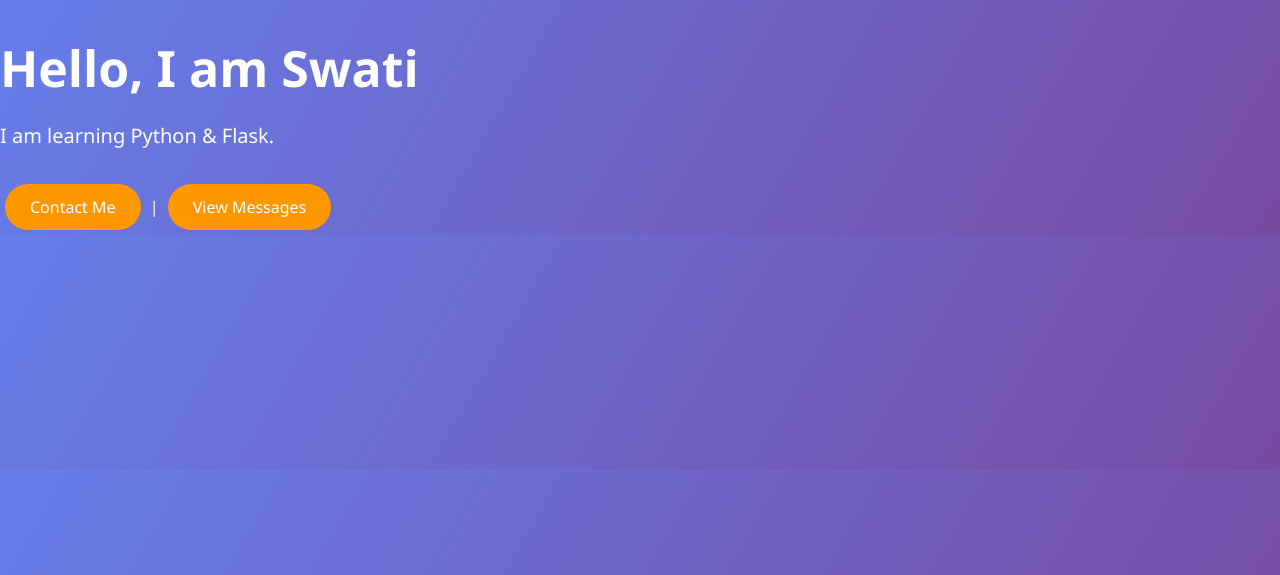
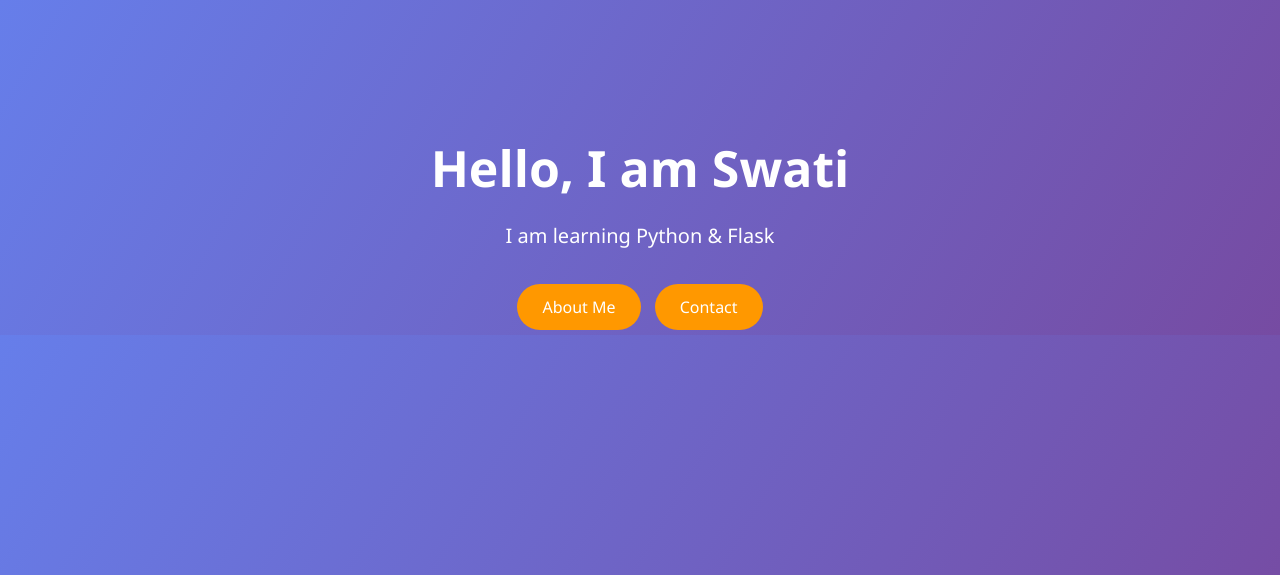
Before and after one commit to swatiJadav/flask-portfolio, a Flask app: page / in a window 1280 px wide. Shown: the top 575 px of the page. Run offline with Flask 3, Linux system fonts and the light colour scheme.

Commit message:
Update index.html

```diff
--- a/templates/index.html
+++ b/templates/index.html
@@ -2,15 +2,17 @@
 <html>
 <head>
     <title>Swati Portfolio</title>
-    <link rel="stylesheet" href="/static/style.css">
+    <link rel="stylesheet" href="{{ url_for('static', filename='style.css') }}">
 </head>
 <body>
 
-<h1>Hello, I am Swati</h1>
-<p>I am learning Python & Flask.</p>
+    <div class="container">
+        <h1>Hello, I am Swati</h1>
+        <p>I am learning Python & Flask</p>
 
-<a href="/contact">Contact Me</a> |
-<a href="/view">View Messages</a>
+        <a href="/about">About Me</a>
+        <a href="#">Contact</a>
+    </div>
 
 </body>
 </html>
```
